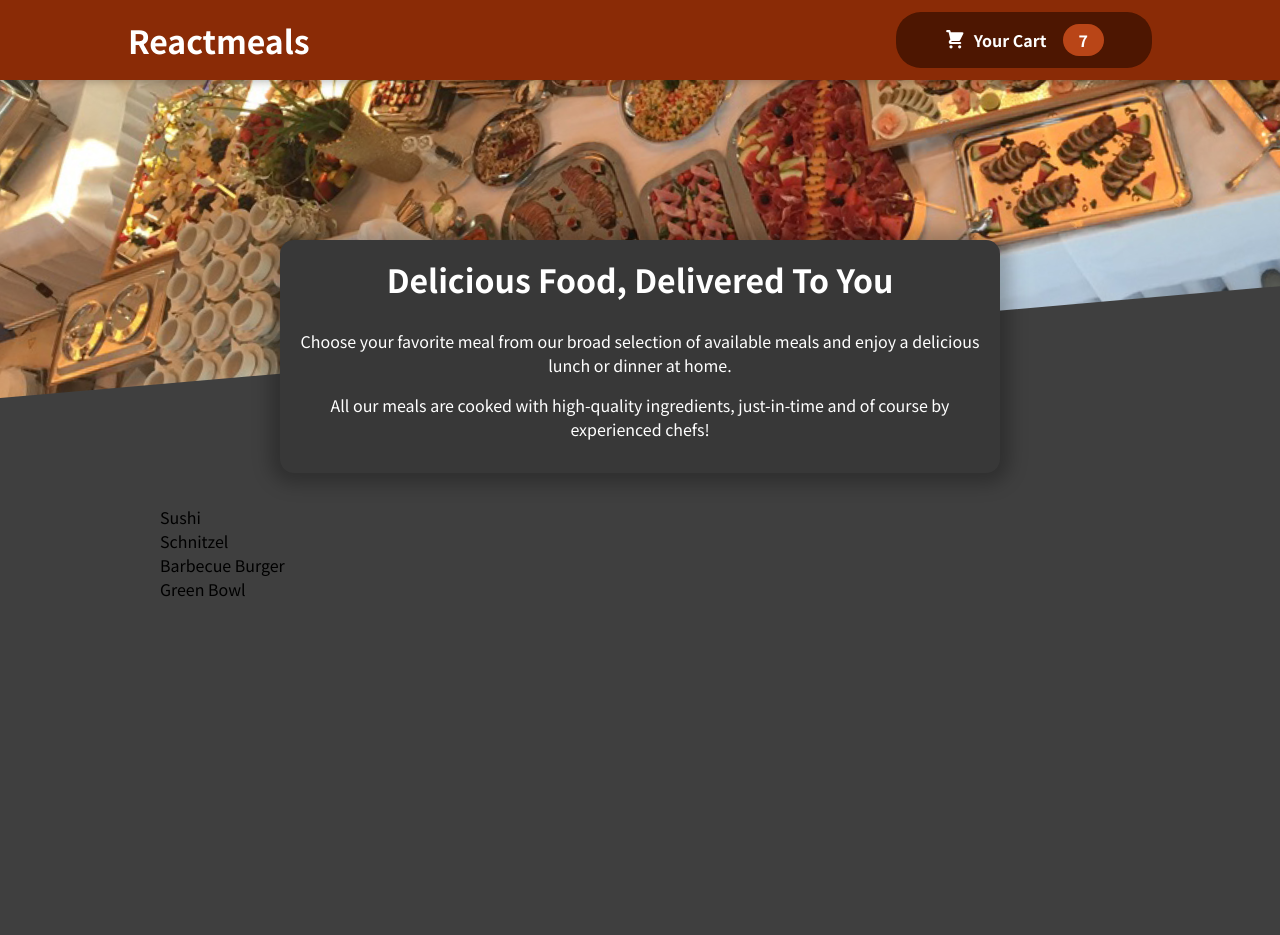
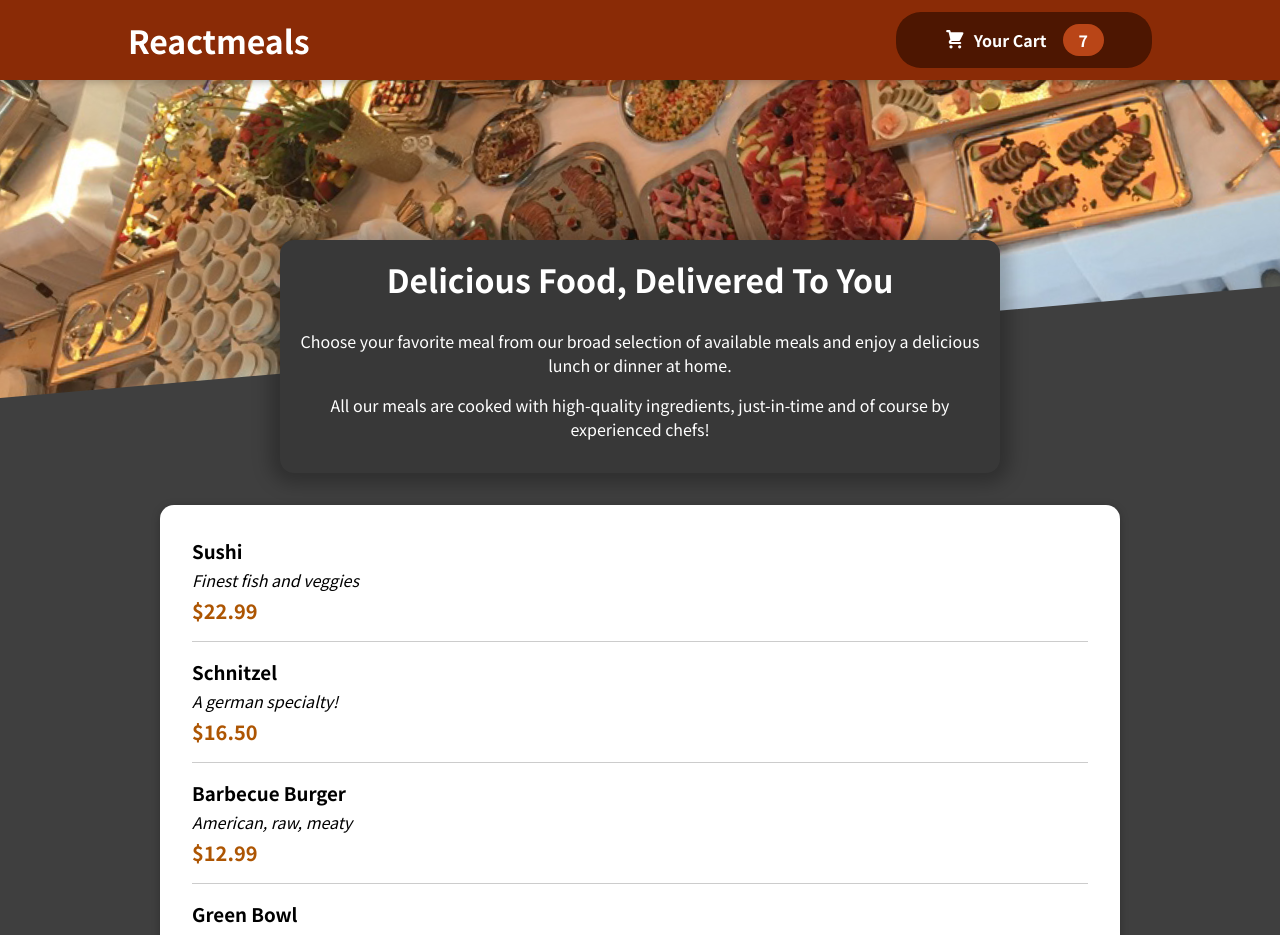
Before and after one commit to ram5353/food-order-react, a React (Create React App) app: page / in a window 1280 px wide. Shown: the top 935 px of the page. Before the commit the page ends 800 px from the top, so only its background shows below. Built offline with nearby package versions, Linux system fonts and the light colour scheme.

Commit message:
adding individual meal item and displaying each

```diff
--- a/src/components/Meals/AvailableMeals.js
+++ b/src/components/Meals/AvailableMeals.js
@@ -1,4 +1,6 @@
+import Card from "../UI/Card";
 import classes from "./AvailableMeals.module.css"
+import MealItem from "./MealItem/MealItem";
 
 const DUMMY_MEALS = [
     {
@@ -28,12 +30,19 @@
   ];
 
 const AvailableMeals = () => {
-    const mealsList = DUMMY_MEALS.map(meal => <li>{meal.name}</li>)
+    const mealsList = DUMMY_MEALS.map(meal => <MealItem
+        key={meal.id}
+        name={meal.name}
+        description={meal.description}
+        price={meal.price}/>)
+
     return (
         <section className={classes.meals}>
-            <ul>
-                {mealsList}
-            </ul>
+            <Card>
+                <ul>
+                    {mealsList}
+                </ul>
+            </Card>
         </section>
     )
 }
--- /dev/null
+++ b/src/components/Meals/MealItem/MealItem.js
@@ -0,0 +1,18 @@
+import classes from "./MealItem.module.css"
+
+const MealItem = (props) => {
+    const price = `$${props.price.toFixed(2)}`
+    return (
+        <li className={classes.meal}>
+            <div>
+                <h3>{props.name}</h3>
+                <div className={classes.description}>{props.description}</div>
+                <div className={classes.price}>{price}</div>
+            </div>
+            <div>
+
+            </div>
+        </li>
+    )
+}
+export default MealItem
--- /dev/null
+++ b/src/components/Meals/MealItem/MealItem.module.css
@@ -0,0 +1,22 @@
+.meal {
+    display: flex;
+    justify-content: space-between;
+    margin: 1rem;
+    padding-bottom: 1rem;
+    border-bottom: 1px solid #ccc;
+  }
+
+  .meal h3 {
+    margin: 0 0 0.25rem 0;
+  }
+
+  .description {
+    font-style: italic;
+  }
+
+  .price {
+    margin-top: 0.25rem;
+    font-weight: bold;
+    color: #ad5502;
+    font-size: 1.25rem;
+  }
--- /dev/null
+++ b/src/components/UI/Card.js
@@ -0,0 +1,11 @@
+import classes from "./Card.module.css"
+
+const Card = (props) => {
+    return (
+        <div className={classes.card}>
+            {props.children}
+        </div>
+    )
+}
+
+export default Card
--- /dev/null
+++ b/src/components/UI/Card.module.css
@@ -0,0 +1,6 @@
+.card {
+    padding: 1rem;
+    box-shadow: 0 2px 8px rgba(0, 0, 0, 0.25);
+    border-radius: 14px;
+    background-color: white;
+  }
```
Also changed, not shown: src/components/Meals/MealItem/MealItemForm.js (added), 1 other file (tests, documents, lock files or other folders).
